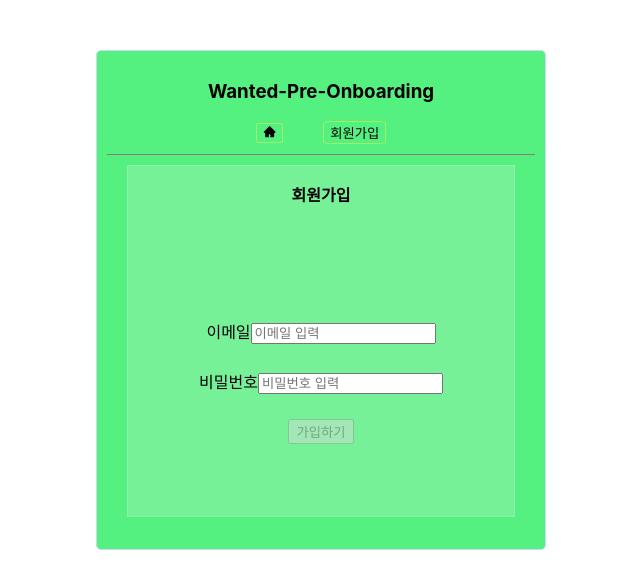
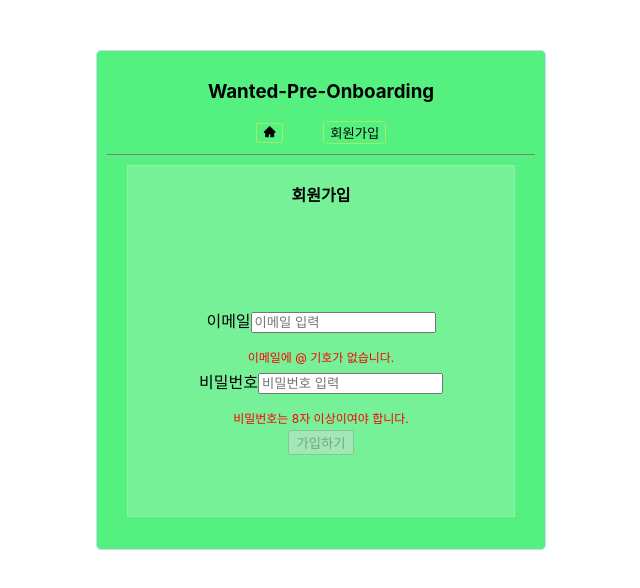
Before and after one commit to DataCodeLiteracy/wanted-pre-onboarding-frontend, a React (Create React App) app: page /signup in a window 1280 px wide. Shown: the top 588 px of the page, without its empty margins (302-942 px from the left). Built offline with nearby package versions, Linux system fonts and the light colour scheme.

Commit message:
feat: 에러 표시하기
* 에러 표시하기
  - 이메일과 비밀번호가 유효성 검사에 통과하지 못하는 상태에서는 input 아래쪽에 빨간색 글씨로
    오류를 계속 표시하고 통과하는 순간 에러가 없어지도록 구현했다.

2023.07.08

```diff
--- a/src/components/Auth.tsx
+++ b/src/components/Auth.tsx
@@ -1,6 +1,12 @@
 import { useContext } from 'react'
 import AppHeader from '../components/AppHeader'
-import { SignForm, SignTitle, SignWrapper, SignMain } from '../styles/SignStyle'
+import {
+  SignForm,
+  SignTitle,
+  SignWrapper,
+  SignMain,
+  ValidLabel
+} from '../styles/SignStyle'
 import { AuthContext, AuthContextProps } from '../context/AuthContext'
 interface AuthProps {
   sign: string
@@ -19,6 +25,8 @@
     email,
     password,
     btnDisabled,
+    isValidEmail,
+    isValidPassword,
     navigate,
     handleEmailChange,
     handlePasswordChange
@@ -45,6 +53,11 @@
               value={email}
               onChange={handleEmailChange}
             />
+            {!isValidEmail && (
+              <ValidLabel htmlFor="email">
+                이메일에 @ 기호가 없습니다.
+              </ValidLabel>
+            )}
           </div>
           <div>
             <label htmlFor="password">비밀번호</label>
@@ -56,6 +69,11 @@
               value={password}
               onChange={handlePasswordChange}
             />
+            {!isValidPassword && (
+              <ValidLabel htmlFor="email">
+                비밀번호는 8자 이상이여야 합니다.
+              </ValidLabel>
+            )}
           </div>
 
           <button
--- a/src/context/AuthContext.tsx
+++ b/src/context/AuthContext.tsx
@@ -6,6 +6,8 @@
   password: string
   btnDisabled: boolean
   accessToken: string | null
+  isValidEmail: boolean
+  isValidPassword: boolean
   navigate: NavigateFunction
   handleEmailChange: (e: React.ChangeEvent<HTMLInputElement>) => void
   handlePasswordChange: (e: React.ChangeEvent<HTMLInputElement>) => void
@@ -48,6 +50,8 @@
     password,
     btnDisabled,
     accessToken,
+    isValidEmail,
+    isValidPassword,
     navigate,
     handleEmailChange,
     handlePasswordChange
--- a/src/styles/SignStyle.tsx
+++ b/src/styles/SignStyle.tsx
@@ -1,4 +1,4 @@
-import styled from "styled-components";
+import styled from 'styled-components'
 
 export const SignWrapper = styled.section`
   box-sizing: border-box;
@@ -13,7 +13,7 @@
   min-height: 500px;
   border: 1px solid #c5dcf1;
   border-radius: 5px;
-`;
+`
 
 export const SignMain = styled.section`
   display: flex;
@@ -25,13 +25,13 @@
   background-color: rgba(248, 241, 246, 0.2);
   margin-top: 10px;
   border: 1px solid rgba(248, 241, 246, 0.2);
-`;
+`
 
 export const SignTitle = styled.h1`
   font-size: 1rem;
   text-align: center;
   margin-bottom: 100px;
-`;
+`
 
 export const SignForm = styled.form`
   display: flex;
@@ -40,4 +40,12 @@
   justify-content: space-around;
   width: 95%;
   height: 150px;
-`;
+`
+
+export const ValidLabel = styled.label`
+  display: block;
+  text-align: center;
+  font-size: 12px;
+  color: red;
+  padding-top: 15px;
+`
```
